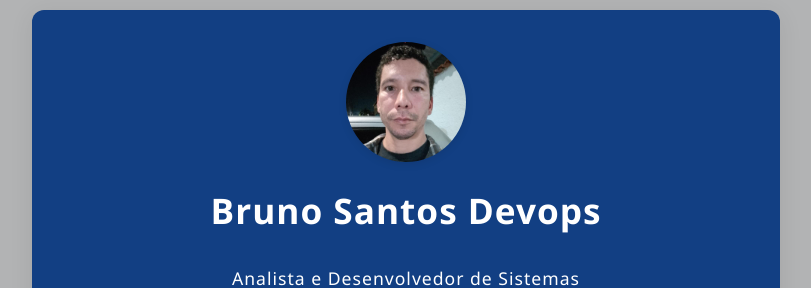
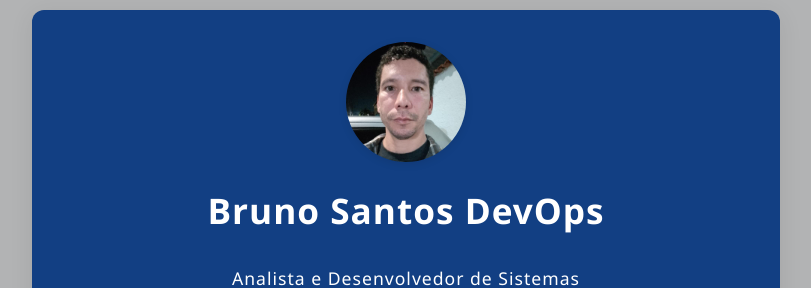
Before and after one commit to brunossilvadevops/pagina-de-apresentacao-profissional, a website: page src/index.html in a window 1280 px wide. Shown: the top 288 px of the page, without its empty margins (234-1045 px from the left). Drawn offline with Linux system fonts and the light colour scheme.

Commit message:
Alteração do O para maiúsculo.

```diff
--- a/src/index.html
+++ b/src/index.html
@@ -10,7 +10,7 @@
     <div class="container">
         <header>
             <img src="images/foto.jpg" alt="Foto de Perfil" class="foto-perfil">
-            <h1>Bruno Santos Devops</h1>
+            <h1>Bruno Santos DevOps</h1>
             <p>Analista e Desenvolvedor de Sistemas</p>
         </header>
         <nav class="tabs">
```
